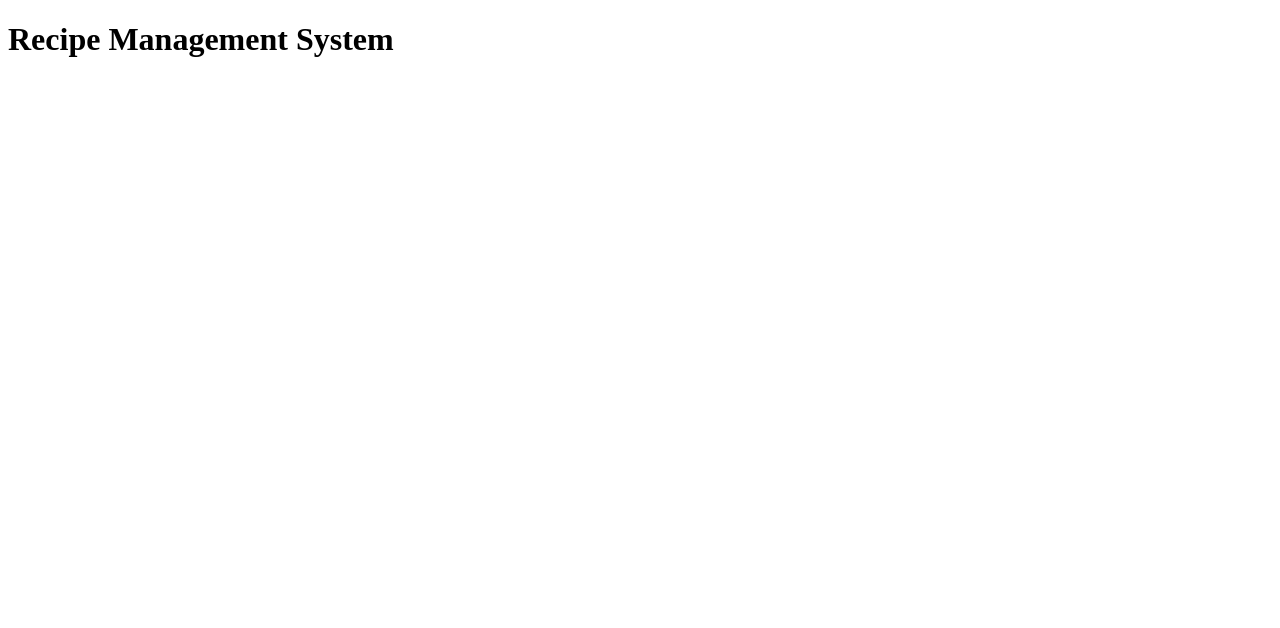
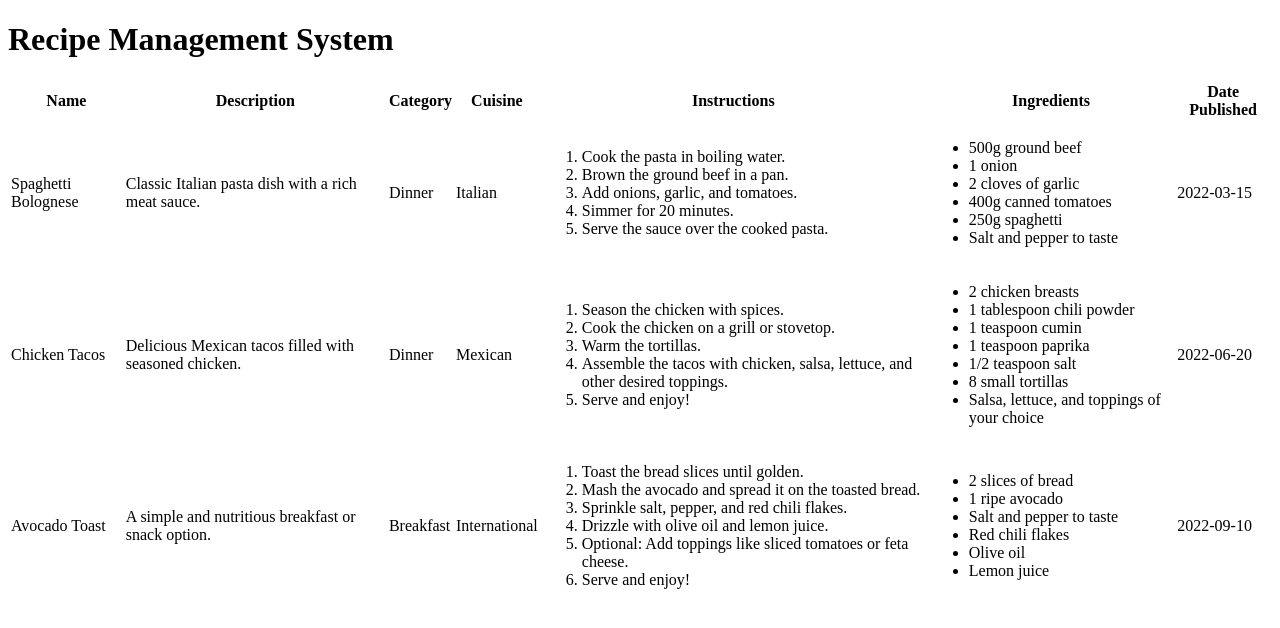
Before and after one commit to Boushra-ahmad/SystemDeploymentProject, a Flask app: page / in a window 1280 px wide. Shown: the top 628 px of the page. Run offline with Flask 3, Linux system fonts and the light colour scheme.

Commit message:
added view all recipes function

```diff
--- a/app.py
+++ b/app.py
@@ -7,8 +7,6 @@ from routes import main
 
 def create_app():
     app = Flask(__name__)
-
-    # Import the routes from routes.py
     app.register_blueprint(main)
 
     return app
--- a/recipes.json
+++ b/recipes.json
@@ -5,7 +5,10 @@
     "description": "Classic Italian pasta dish with a rich meat sauce.",
     "category": "Dinner",
     "cuisine": "Italian",
-    "instructions": "1. Cook the pasta in boiling water. \n2. Brown the ground beef in a pan. \n3. Add onions, garlic, and tomatoes. \n4. Simmer for 20 minutes. \n5. Serve the sauce over the cooked pasta.",
+    "instructions": [
+      "Cook the pasta in boiling water.","Brown the ground beef in a pan.",
+      "Add onions, garlic, and tomatoes.","Simmer for 20 minutes.",
+      "Serve the sauce over the cooked pasta."],
     "ingredients": [
       "500g ground beef",
       "1 onion",
@@ -23,7 +26,12 @@
     "description": "Delicious Mexican tacos filled with seasoned chicken.",
     "category": "Dinner",
     "cuisine": "Mexican",
-    "instructions": "1. Season the chicken with spices. \n2. Cook the chicken on a grill or stovetop. \n3. Warm the tortillas. \n4. Assemble the tacos with chicken, salsa, lettuce, and other desired toppings. \n5. Serve and enjoy!",
+    "instructions": [
+      "Season the chicken with spices.","Cook the chicken on a grill or stovetop.",
+      "Warm the tortillas.",
+      "Assemble the tacos with chicken, salsa, lettuce, and other desired toppings.",
+      "Serve and enjoy!"
+    ],
     "ingredients": [
       "2 chicken breasts",
       "1 tablespoon chili powder",
@@ -42,7 +50,11 @@
     "description": "A simple and nutritious breakfast or snack option.",
     "category": "Breakfast",
     "cuisine": "International",
-    "instructions": "1. Toast the bread slices until golden. \n2. Mash the avocado and spread it on the toasted bread. \n3. Sprinkle salt, pepper, and red chili flakes. \n4. Drizzle with olive oil and lemon juice. \n5. Optional: Add toppings like sliced tomatoes or feta cheese. \n6. Serve and enjoy!",
+    "instructions": [
+      "Toast the bread slices until golden.","Mash the avocado and spread it on the toasted bread.",
+      "Sprinkle salt, pepper, and red chili flakes.","Drizzle with olive oil and lemon juice.",
+      "Optional: Add toppings like sliced tomatoes or feta cheese.","Serve and enjoy!"
+    ],
     "ingredients": [
       "2 slices of bread",
       "1 ripe avocado",
--- a/routes.py
+++ b/routes.py
@@ -1,8 +1,25 @@
 from flask import Blueprint,render_template, request
+import json
+import sys
+main = Blueprint('main',__name__)#routename = main
 
-#routename = main
-main = Blueprint('main',__name__)
+#load recipes.json
+def load_recipes_from_json():
+    with open('recipes.json', 'r') as file:
+        data = json.load(file)
+        return data
 
+recipes = load_recipes_from_json()
+
+
+#homepage
 @main.route('/', methods=['GET'])
 def home():
-    return render_template('index.html')
+    recipes = load_recipes_from_json()
+    #print(recipes, file=sys.stderr)
+    return render_template('index.html',recipes = recipes)
+
+#view recipes
+@main.route('/view',methods=['GET'])
+def view_recipe():
+    return render_template('viewrecipes.html')
--- a/templates/index.html
+++ b/templates/index.html
@@ -5,5 +5,42 @@
 </head>
 <body>
     <h1>Recipe Management System</h1>
+    <table>
+        <tr>
+            <th>Name</th>
+            <th>Description</th>
+            <th>Category</th>
+            <th>Cuisine</th>
+            <th>Instructions</th>
+            <th>Ingredients</th>
+            <th>Date Published</th>
+        </tr>
+        {% for recipe in recipes %}
+            <tr>
+                <td>{{ recipe.name }}</td>
+                <td>{{ recipe.description }}</td>
+                <td>{{ recipe.category }}</td>
+                <td>{{ recipe.cuisine }}</td>
+                <td>
+                    <ol>
+                        {% for step in recipe.instructions %}
+                        <li>{{ step }}</li>
+                        {% endfor %}
+                    </ol>
+                </td>
+                <td>
+                    <ul>
+                        {% for ingredient in recipe.ingredients %}
+                        <li>{{ ingredient }}</li>
+                        {% endfor %}
+                    </ul>
+                </td>
+                <td>{{ recipe.date_published }}</td>
+            </tr>
+
+        {% endfor %}
+
+
+    </table>
 </body>
 </html>
```
Also changed, not shown: templates/viewrecipes.html (added, +10 -0 lines).
